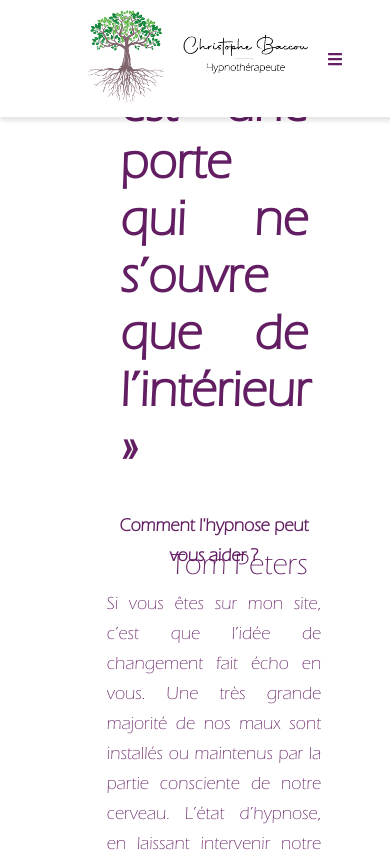
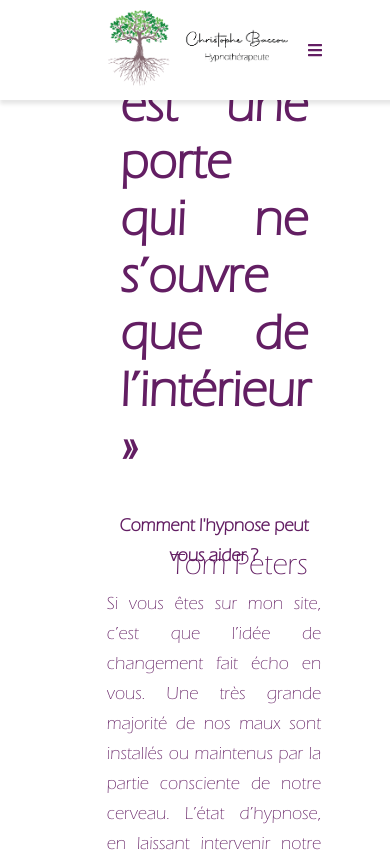
Before and after one commit to nicoriera/hypnose-frontend, a React (Create React App) app: page / in a window 390 px wide. Shown: the top 852 px of the page. Built offline with nearby package versions, Linux system fonts and the light colour scheme; what google-maps-react would draw is missing.

Commit message:
update media querry header

```diff
--- a/src/App.css
+++ b/src/App.css
@@ -391,4 +391,10 @@ textarea[type="textaera"] {
   .link-bold {
     font-size: 14px;
   }
+  .header-logo {
+    width: 180px;
+  }
+  .link:hover, .link-bold:hover {
+    font-size: 14px;
+  }
 }
```
